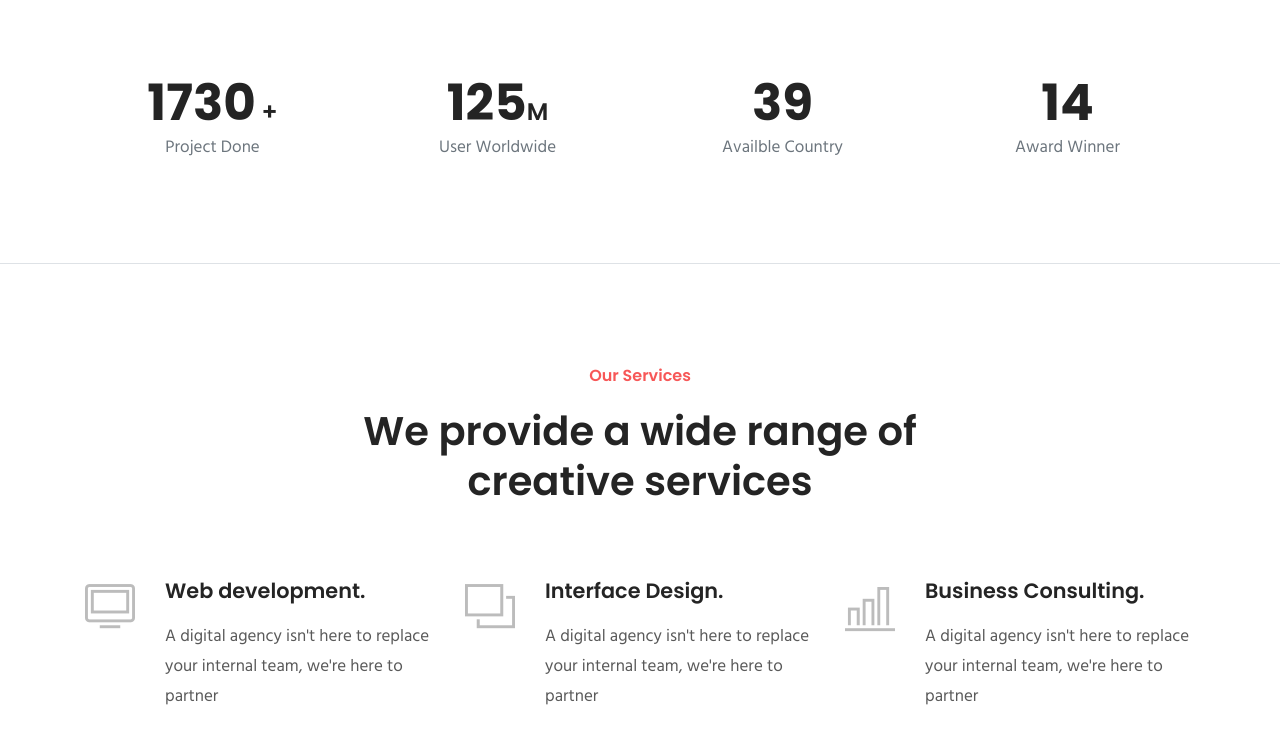
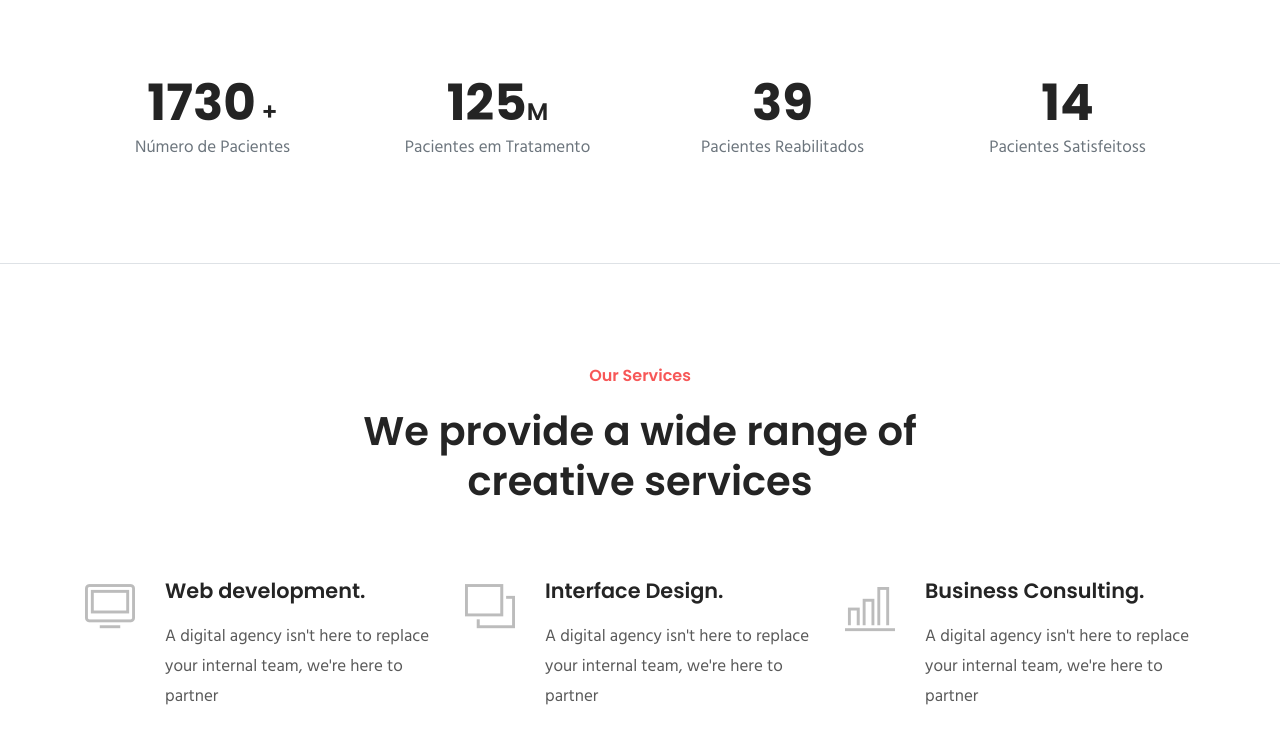
Before and after one commit to trovati/clinicaFrancisco, a plain HTML site: page index.html in a window 1280 px wide. Shown: the part 2260-3003 px from the top of the page. Drawn offline with Linux system fonts and the light colour scheme; some packages are replaced by stand-ins of ours; a web font is replaced by a local one.

Commit message:
colocando quantidade de pacientes

```diff
--- a/index.html
+++ b/index.html
@@ -181,25 +181,25 @@
 			<div class="col-lg-3 col-md-6 col-sm-6">
 				<div class="counter-item text-center mb-5 mb-lg-0">
 					<h3 class="mb-0"><span class="counter-stat font-weight-bold">1730</span> +</h3>
-					<p class="text-muted">Project Done</p>
+					<p class="text-muted">Número de Pacientes</p>
 				</div>
 			</div>
 			<div class="col-lg-3 col-md-6 col-sm-6">
 				<div class="counter-item text-center mb-5 mb-lg-0">
 					<h3 class="mb-0"><span class="counter-stat font-weight-bold">125 </span>M </h3>
-					<p class="text-muted">User Worldwide</p>
+					<p class="text-muted">Pacientes em Tratamento</p>
 				</div>
 			</div>
 			<div class="col-lg-3 col-md-6 col-sm-6">
 				<div class="counter-item text-center mb-5 mb-lg-0">
 					<h3 class="mb-0"><span class="counter-stat font-weight-bold">39</span></h3>
-					<p class="text-muted">Availble Country</p>
+					<p class="text-muted">Pacientes Reabilitados</p>
 				</div>
 			</div>
 			<div class="col-lg-3 col-md-6 col-sm-6">
 				<div class="counter-item text-center">
 					<h3 class="mb-0"><span class="counter-stat font-weight-bold">14</span></h3>
-					<p class="text-muted">Award Winner </p>
+					<p class="text-muted">Pacientes Satisfeitoss </p>
 				</div>
 			</div>
 		</div>
```
